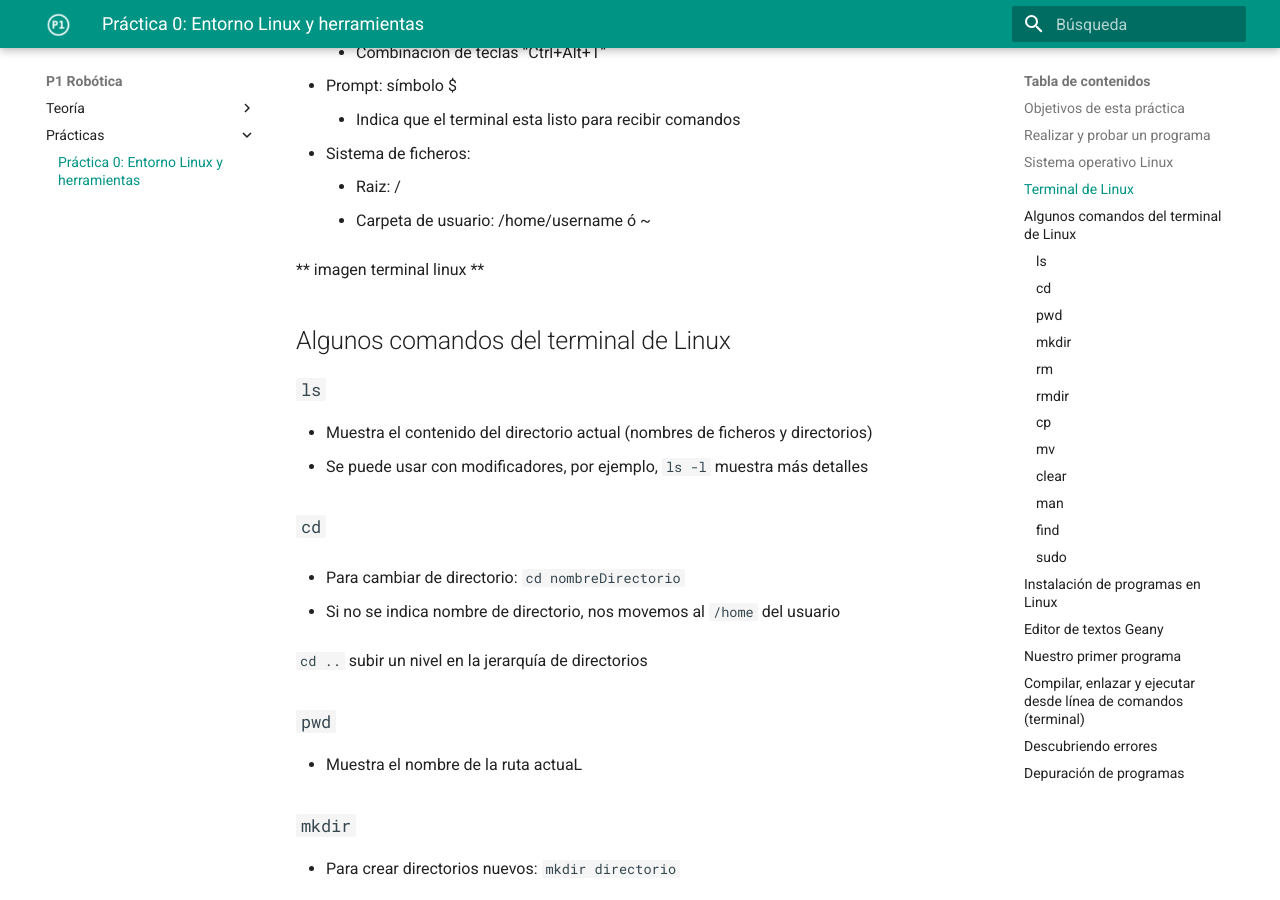
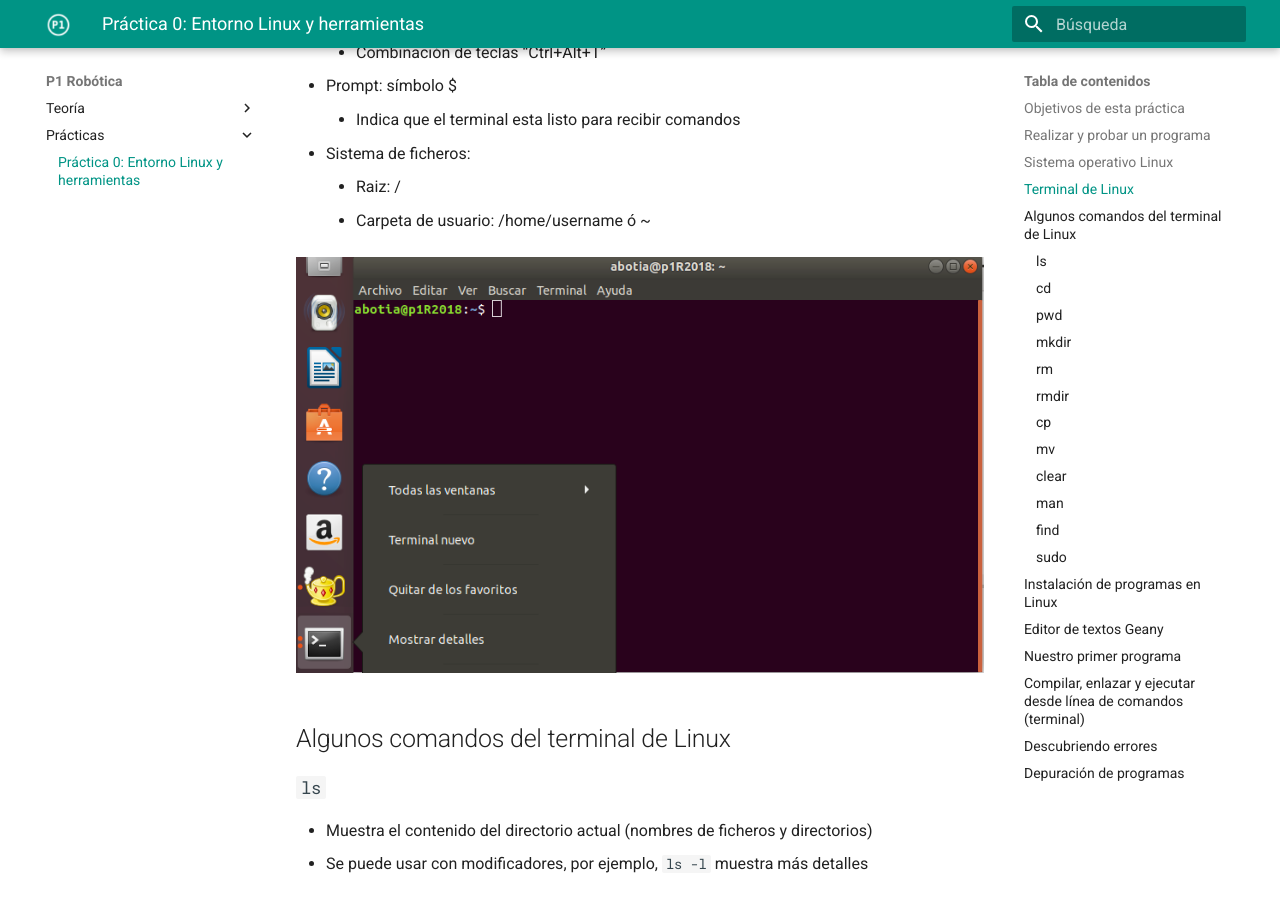
Before and after one commit to cpomares/p1-robotica, an MkDocs documentation site: the page built from docs/Practicas/practica00/practica00.md, in a window 1280 px wide and 900 px high, scrolled down 1222 px. Built offline with MkDocs 1.6.1 and Material for MkDocs 9.7.7, drawn with Linux system fonts in a browser that asks for light colours.

Commit message:
Añadida imagen a práctica 0

```diff
--- a/docs/Practicas/practica00/practica00.md
+++ b/docs/Practicas/practica00/practica00.md
@@ -40,7 +40,7 @@ En las prácticas, usaremos **Geany** como alternativa ligera y de licencia GPL
     - Raiz: /
     - Carpeta de usuario: /home/username ó ~
 
-** imagen terminal linux **
+![](imagenes/terminal.png)
 
 ## Algunos comandos del terminal de Linux
 
```
Also changed, not shown: docs/Practicas/practica00/imagenes/terminal.png (added).
